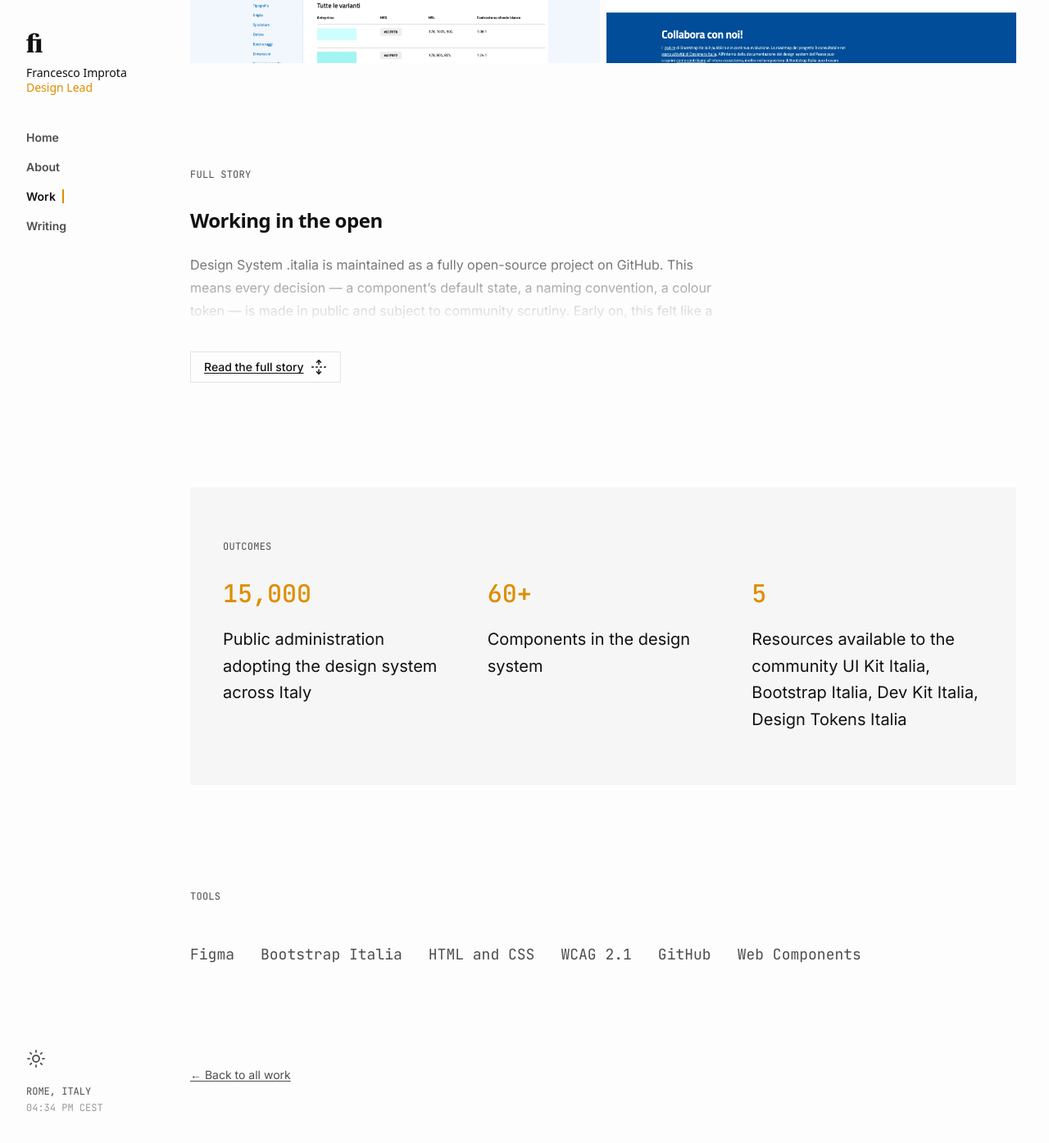
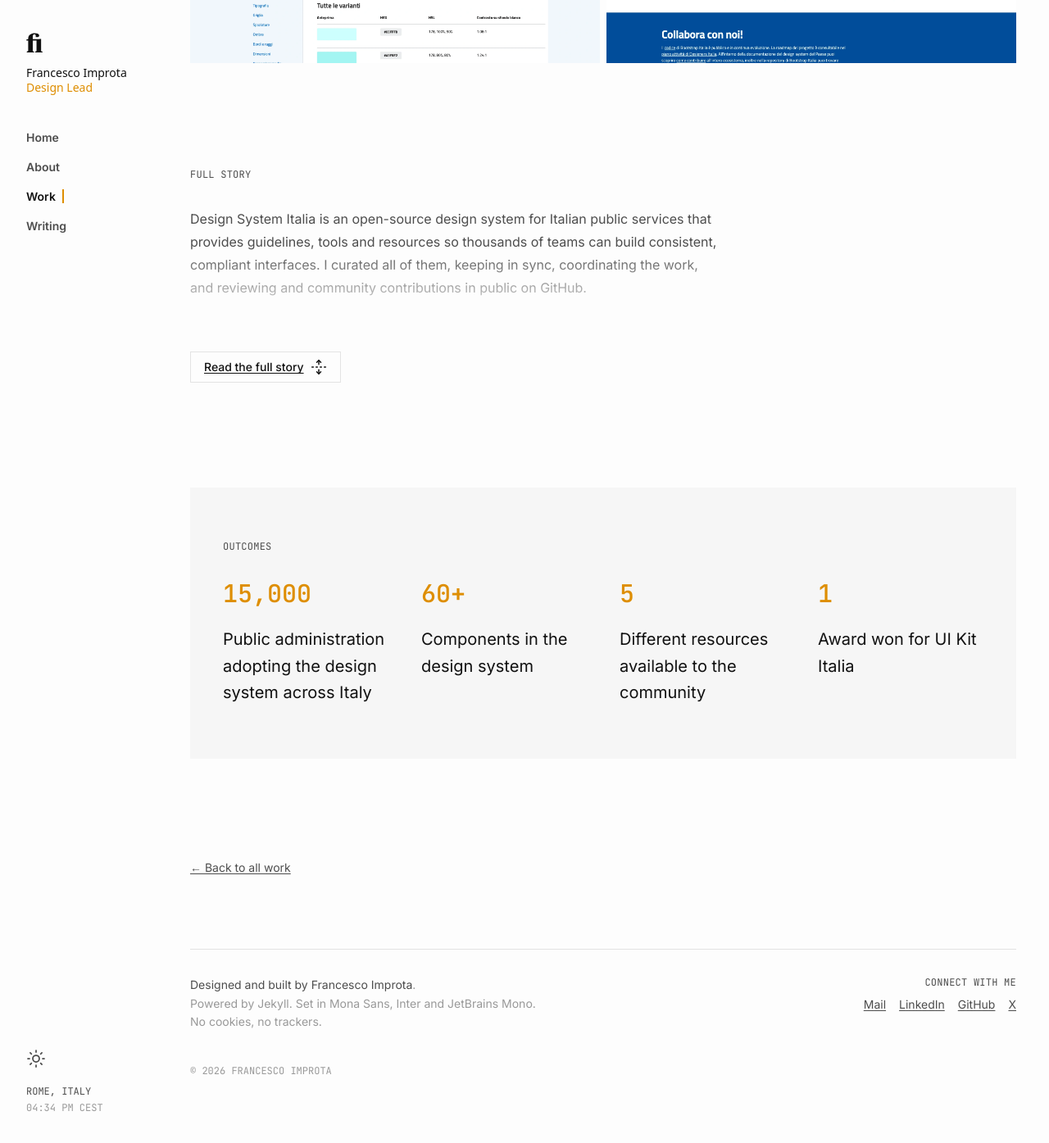
Before and after one commit to zetareticoli/fi, a Jekyll site: the page built from _work/design-system-italia/index.md, in a window 1280 px wide and 1400 px high, scrolled down 3238 px. Shown: the top 1395 px of the window at 82% size. Built offline with Jekyll 4.4.1, drawn with Linux system fonts in a browser that asks for light colours; some web fonts are replaced; after the commit the page ends 4593 px from its top, so only the background shows below that.

Commit message:
feat: complete DS case study

```diff
--- a/_layouts/work.html
+++ b/_layouts/work.html
@@ -196,7 +196,7 @@
   {% endif %}
 
   <!-- Footer nav -->
-  <section class="px-6 lg:px-10 py-10 lg:py-14">
+  <section class="px-6 lg:px-10 py-10 lg:py-14 max-w-7xl mx-auto">
     <a href="{{ '/work' | relative_url }}"
       class="inline-flex items-center gap-2 text-sm text-muted-foreground hover:text-foreground transition-colors underline underline-offset-2">
       ← Back to all work
--- a/_work/design-system-italia/index.md
+++ b/_work/design-system-italia/index.md
@@ -25,14 +25,9 @@
   - number: "60+"
     label: Components in the design system
   - number: 5
-    label: Resources available to the community UI Kit Italia, Bootstrap Italia, Dev Kit Italia, Design Tokens Italia
-tools:
-  - Figma
-  - Bootstrap Italia
-  - HTML and CSS
-  - WCAG 2.1
-  - GitHub
-  - Web Components
+    label: Different resources available to the community
+  - number: "1"
+    label: Award won for UI Kit Italia
 gallery:
   - /img/work/design-system-italia/design-system-italia-website.webp
   - /img/work/design-system-italia/uikit-italia.webp
@@ -47,39 +42,77 @@
 permalink: /work/design-system-italia/
 ---
 
+Design System Italia is an open-source design system for Italian public services that provides guidelines, tools and resources so thousands of teams can build consistent, compliant interfaces. I curated all of them, keeping in sync, coordinating the work, and reviewing and community contributions in public on GitHub.
+
+## Authoring the system
+
+I authored all component documentation and usage guidelines and defined the interaction patterns for each component: how it changes state, behaves, and supports people navigating with a keyboard or screen reader. This work rarely shows up in a component library screenshot, but it’s what enabled fifteen thousand teams to build consistent interfaces without needing to ask me directly.
+
+<figure class="animate-in">
+  <img src="/img/work/design-system-italia/design-system-italia-component.webp" alt="Design System Italia Component" class="w-full h-auto object-cover" loading="lazy" />
+</figure>
+
+## Managing the Figma component library
+
+I directly curated **UI Kit Italia**, the Figma component library keeping it mirrored token-for-token and state-for-state against the coded components. Keeping those two sources of truth in sync across every release was a constant, low-visibility maintenance job that nobody notices until it breaks.
+
+<figure class="animate-in">
+  <img src="/img/work/design-system-italia/uikit-italia.webp" alt="UI Kit Italia" class="w-full h-auto object-cover" loading="lazy" />
+</figure>
+
+## Ensuring implementation consistency
+
+Bootstrap Italia is the coded front-end framework that turns the system's tokens, elements and interaction patterns into production-ready components.
+
+<figure class="animate-in">
+  <img src="/img/work/design-system-italia/bootstrap-italia.webp" alt="Bootstrap Italia Homepage" class="w-full h-auto object-cover" loading="lazy" />
+</figure>
+
+Across the v2.x line and in v3.0.0, I translated design decisions into implementation requirements for the development team and worked directly on the HTML and CSS across foundations and components.
+
+I wrote the interaction specification for every new or revised component, reviewed incoming pull requests against those specs before merge, and worked directly with the front-end developers to close the gaps between what a component looked like in Figma and what it had to do in the browser.
+
+The new v3.0.0 rewrite meant re-verifying the entire component set against WCAG 2.1 AA as the underlying markup and CSS architecture changed, and defining a migration path so the fifteen thousand sites already built on v2.x wouldn't break on upgrade.
+
+### Design Tokens Italia
+
+Design Tokens Italia is where every colour, spacing value, and typographic scale in the system lives as a single source of truth, and I own that architecture end to end. I define and maintain the tokens as JSON files in a public repository, structured so that a change to a core value — a brand colour, a base spacing unit — propagates automatically to every platform that consumes it, rather than being hand-edited in a dozen places.
+
+<figure class="animate-in">
+  <img src="/img/work/design-system-italia/design-system-italia-tokens.webp" alt="Design Tokens Italia" class="w-full h-auto object-cover" loading="lazy" />
+</figure>
+
+I set up the Style Dictionary pipeline that transforms those JSON definitions into the CSS variables Bootstrap Italia and Dev Kit Italia actually ship, wired into continuous integration so a token change is validated and published the same way as any other code change, not passed along informally to whoever remembers to update it. On the design side, I maintain the equivalent token set in Figma Tokens Studio, so designers work against the same values developers build against.
+
+<figure class="animate-in">
+  <img src="/img/work/design-system-italia/design-system-italia-tokens-repo.webp" alt="Design Tokens Italia" class="w-full h-auto object-cover" loading="lazy" />
+</figure>
+
+Keeping that pipeline reliable, rather than just defining the tokens once, is most of the actual work: reviewing every proposed token change for downstream impact before it merges, and making sure the public repository stays legible to contributors who only ever touch it once.
+
+## Consistency and flexibility
+
+The design system had to work for everyone from small municipalities to large ministries, all under the same accessibility rules and expectations of public-service clarity.
+
+The constant pull was toward exceptions — custom colours, layout variants, institution-specific themes. Each made sense alone; together they would have turned the system into a theme kit.
+
+So I kept the flexibility surface intentionally small (spacing scale and a limited set of semantic colour tokens) and documented “no” decisions to vendors and stakeholders, translating constraints into clear, actionable guidance.
+
 ## Working in the open
 
-Design System .italia is maintained as a fully open-source project on GitHub. This means every decision — a component's default state, a naming convention, a colour token — is made in public and subject to community scrutiny. Early on, this felt like a constraint. Over time, it became a quality mechanism.
+Design System Italia is fully open source on GitHub. For most of the project, I helped set the rules for working in the open: what we documented, how we explained trade-offs, and which community pull requests we merged.
 
 <figure class="animate-in">
   <img src="/img/work/design-system-italia/design-system-italia-github-board.webp" alt="Design System Italia GitHub Project Board" class="w-full h-auto object-cover" loading="lazy" />
 </figure>
 
-Feedback from agency developers pushing their first pull requests revealed assumptions baked into the component API that would have gone unnoticed in a closed process. Maintaining that open channel required a different kind of discipline: writing decision rationale in commit messages, responding to issues from municipalities with no dedicated design team, and explaining trade-offs to people who had never worked with a design system before.
+Most decisions (states, naming, tokens) happened in public. At first it slowed me down, but it became a strong quality check.
 
-## Consistency and flexibility
+Reviewing first-time contributors showed me where the docs were unclear. I wrote clear rationale in commits and PR reviews, replied to issues from small teams, and explained choices in plain language. Many of those conversations became documentation.
 
-The design system serves an extraordinarily diverse audience. A small municipality with one part-time web administrator has entirely different needs than a ministry with a team of twenty developers. Both need to comply with the same accessibility standards. Both need to produce something that reads unmistakably as a public service.
+## Community Workshops
 
-The recurring pressure was to add escape hatches — custom colour overrides, optional layout variations, theme tokens for individual institutions. Each request was individually reasonable. Collectively, they would have dissolved the system into a theme kit.
-
-The decision I kept returning to was to hold a narrow surface of intentional flexibility (spacing scales, a limited set of semantic colour tokens) and resist everything else. This required saying no — repeatedly and with documented reasoning — to suppliers used to bespoke deliverables, and to institutions convinced their brand required an exception. Translating "this constraint protects your users" into something a non-designer stakeholder could act on was its own design challenge.
-
-## Accessibility as a non-negotiable
-
-WCAG 2.1 AA compliance was a legal requirement under Italian digital services regulations, not a best practice. Every component was designed and verified against colour contrast ratios, keyboard navigation flows, focus management, and screen reader behaviour before being published.
-
-This meant slower iteration cycles. When a new component required back-and-forth over focus trap behaviour in a modal, the temptation was to ship a known-acceptable version and iterate. We didn't. That discipline built trust with institutional stakeholders who had real legal exposure on accessibility — and eventually became a credibility differentiator for the project as a whole.
-
-## Adoption as a design problem
-
-Fifteen thousand public administration websites didn't adopt the design system because it was good. They adopted it because the path to adoption was designed as carefully as the components themselves.
-
-This meant producing migration guides and Figma starter kits targeting designers with no design system experience, running community labs to surface adoption blockers before they stalled implementations, and working with the web agencies actually building the sites to make Bootstrap Italia the path of least resistance rather than an additional compliance burden.
-
-## Conducting Workshops
-
-CommunityLab were a series of workshops designed to help public administration teams adopt the design system. They were a chance to learn about the design system, get hands-on with the components, and get feedback on their implementations.
+Community Lab were a series of workshops designed to help public administration teams adopt the design system. They were a chance to learn about the design system, get hands-on with the components, and get feedback on their implementations.
 
 <iframe
   src="https://www.youtube.com/embed/QyzK93Huhy8"
--- a/css/tw-compiled.css
+++ b/css/tw-compiled.css
@@ -1217,9 +1217,6 @@
   .rounded-full {
     border-radius: calc(infinity * 1px);
   }
-  .rounded-xl {
-    border-radius: var(--radius-xl);
-  }
   .rounded-xs {
     border-radius: var(--radius-xs);
   }
@@ -1334,9 +1331,6 @@
   }
   .p-8 {
     padding: calc(var(--spacing) * 8);
-  }
-  .p-10 {
-    padding: calc(var(--spacing) * 10);
   }
   .px-2 {
     padding-inline: calc(var(--spacing) * 2);
```
Also changed, not shown: img/work/design-system-italia/design-system-italia-tokens-repo.webp (added), img/work/design-system-italia/design-system-italia-tokens.webp (added).
